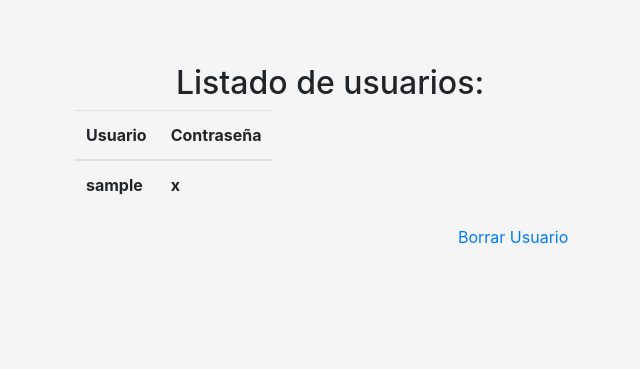
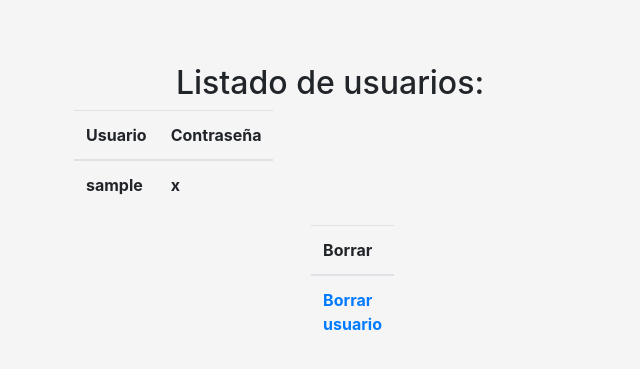
Before and after one commit to raulfb/crud-ftp-users-python, a Flask app: page /borrar/ in a window 1280 px wide. Shown: the part 56-425 px from the top of the page, without its empty margins (310-950 px from the left). Run offline with Flask 2, Linux system fonts and the light colour scheme; tables that the repository leaves empty or names only in its code hold one stand-in row (values such as "Sample post"); lists and menus that the app fills with data are empty; some libraries are stand-ins or nearby versions.

Commit message:
Diseño 3 tablas

```diff
--- a/app.py
+++ b/app.py
@@ -57,7 +57,6 @@ def borrar():
 
 @app.route("/borrar/<id>/")
 def borrar_id(id):
-    #print(type(id))
     id = id,
     cur = db.cursor()
     sql = """Delete from accounts where id = %s"""
--- a/templates/fborrado.html
+++ b/templates/fborrado.html
@@ -31,16 +31,25 @@
         <tbody>
             {% for con in contra %}
             <tr>
-               <th scope="col">{{ con }}</th>
+                    <th scope="col">{{ con }}</th>
             </tr>
            {% endfor %}
+
        </tbody>
       </table>
+      <table class="table" style="width:25%;float:right;">
+            <thead>
+                <tr>
+                    <th scope="col">Borrar</th>
+                </tr>
+            </thead>
+            <tbody>
+                {% for identificador in id %}
+                <tr>
+                        <th scope="col"><a href="/borrar/{{ identificador }}/">Borrar usuario</a></th>
+                </tr>
+               {% endfor %}
+           </tbody>
+          </table>
     </div>
-    <div style="margin-left:50%;width:40%;float:right;display:block;">
-         {% for identificador in id %}
-            <p><a href="/borrar/{{ identificador }}/">Borrar Usuario </a></p>
-         {% endfor %}
-    </div>
-  <br>
 {% endblock %}
```
